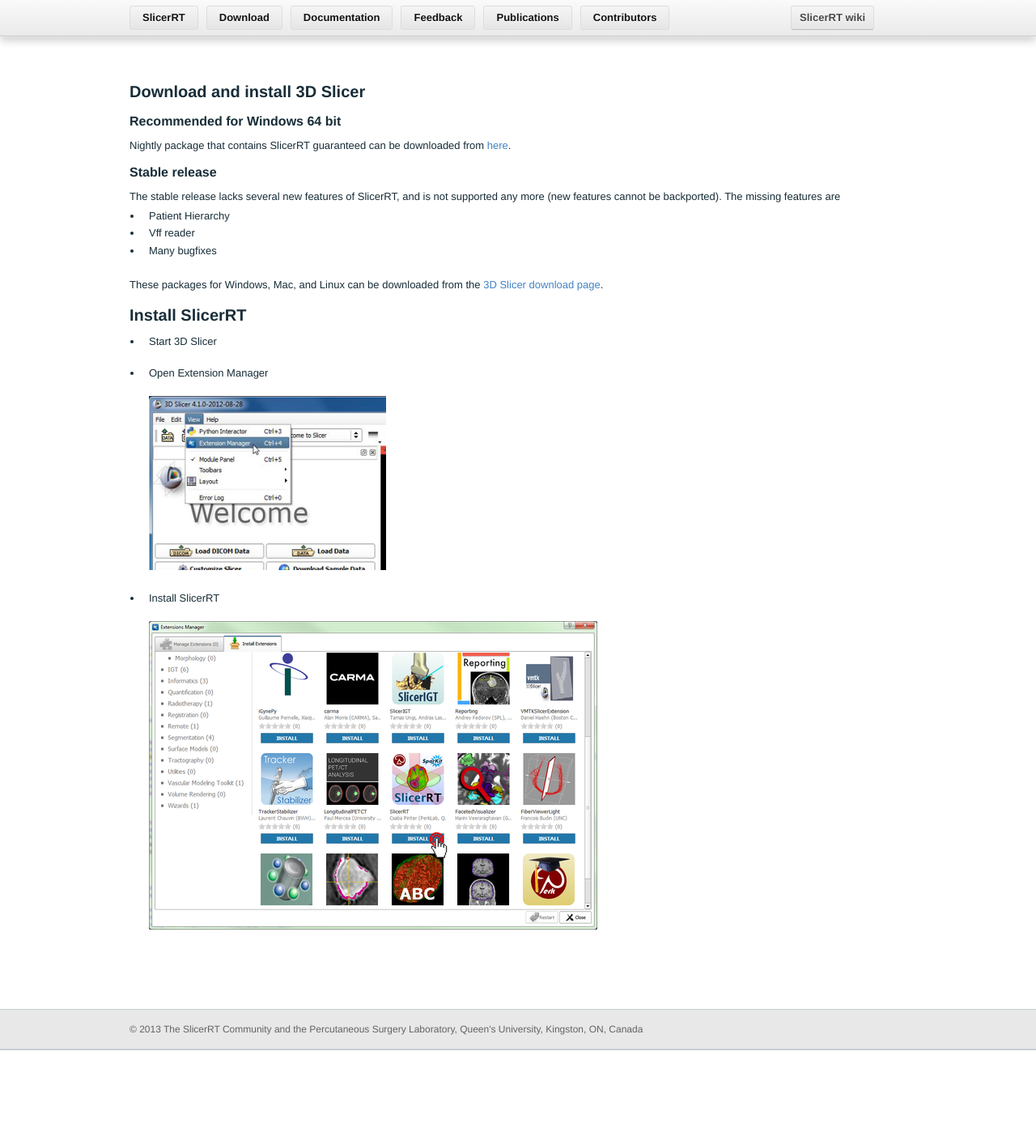
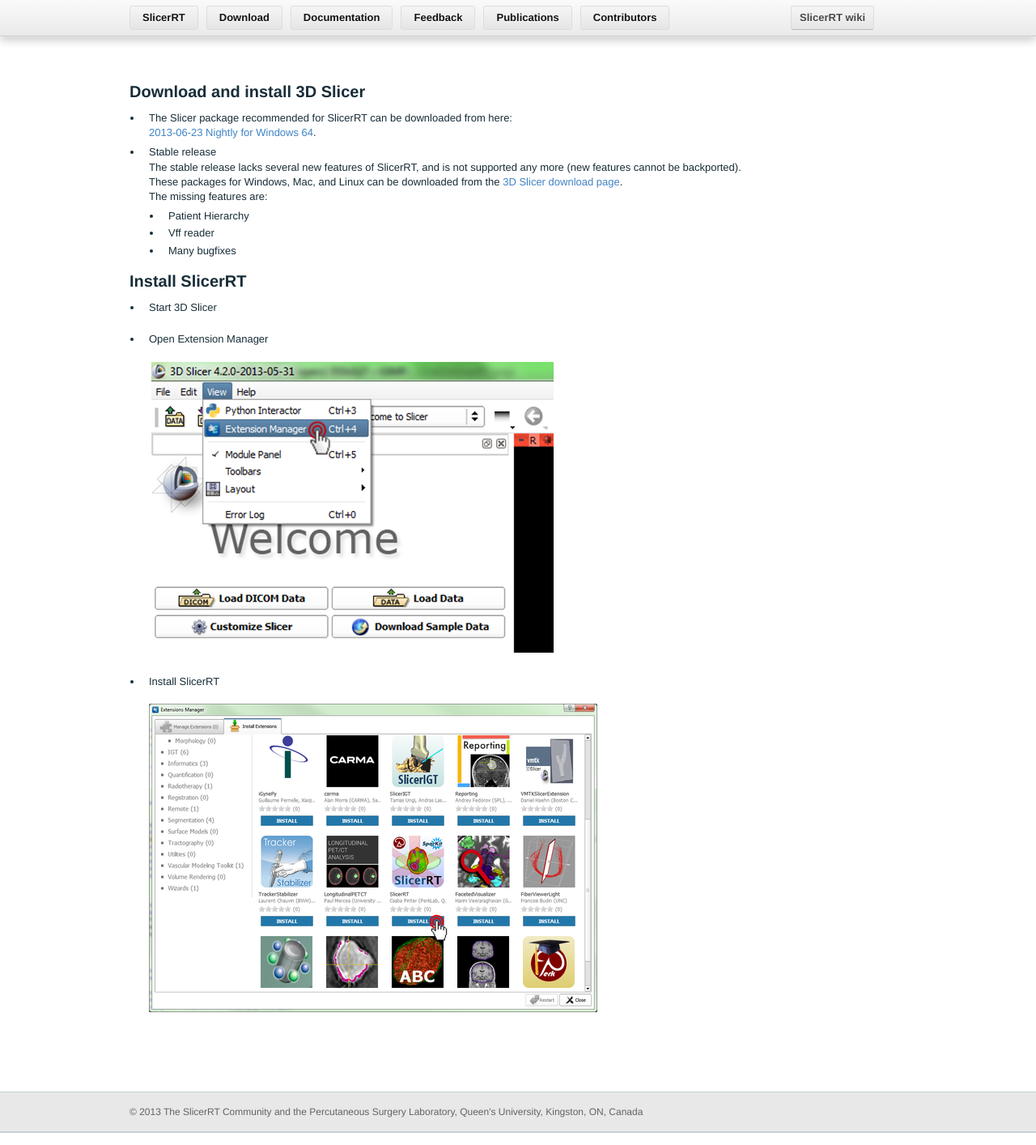
Before and after one commit to Sunderlandkyl/slicerrt.github.com, a Jekyll site: the page built from Download.md, in a window 1280 px wide. Shown: the whole page at 81% size. Built offline with Jekyll 4.4.1, drawn with Linux system fonts in a browser that asks for light colours; Markdown is read by kramdown in place of the engine named in the settings; before the commit the page ends 1312 px from its top, so only the background shows below that.

Commit message:
Download page further polished. Image for opening extension manager changed

```diff
--- a/Download.md
+++ b/Download.md
@@ -3,16 +3,14 @@
 ---
 #Download and install 3D Slicer
 
-## Recommended for Windows 64 bit
-Nightly package that contains SlicerRT guaranteed can be downloaded from [here](http://slicer.kitware.com/midas3/api/rest?method=midas.bitstream.download&name=Slicer-4.2.0-2013-06-23-win-amd64.exe&checksum=134c693a90a219ec361881c95daa372f).
+*   The Slicer package recommended for SlicerRT can be downloaded from here:<br> [2013-06-23 Nightly for Windows 64](http://slicer.kitware.com/midas3/api/rest?method=midas.bitstream.download&name=Slicer-4.2.0-2013-06-23-win-amd64.exe&checksum=134c693a90a219ec361881c95daa372f).
 
-## Stable release
-The stable release lacks several new features of SlicerRT, and is not supported any more (new features cannot be backported). The missing features are
-*   Patient Hierarchy
-*   Vff reader
-*   Many bugfixes
-
-<br>These packages for Windows, Mac, and Linux can be downloaded from the [3D Slicer download page](http://download.slicer.org/).
+*   Stable release<br>
+The stable release lacks several new features of SlicerRT, and is not supported any more (new features cannot be backported).<br>These packages for Windows, Mac, and Linux can be downloaded from the [3D Slicer download page](http://download.slicer.org/).<br>
+The missing features are:
+    *   Patient Hierarchy
+    *   Vff reader
+    *   Many bugfixes<br>
 
 #Install SlicerRT
 
@@ -20,7 +18,7 @@
 <br><br>
 *   Open Extension Manager
 <br><br>
-![3D Slicer - Open Extension Manager](images/SlicerCorner.png)
+![3D Slicer - Open Extension Manager](images/Slicer_OpenExtensionManager.PNG)
 <br><br>
 *   Install SlicerRT
 <br><br>
```
Also changed, not shown: images/Slicer_OpenExtensionManager.PNG (added).
